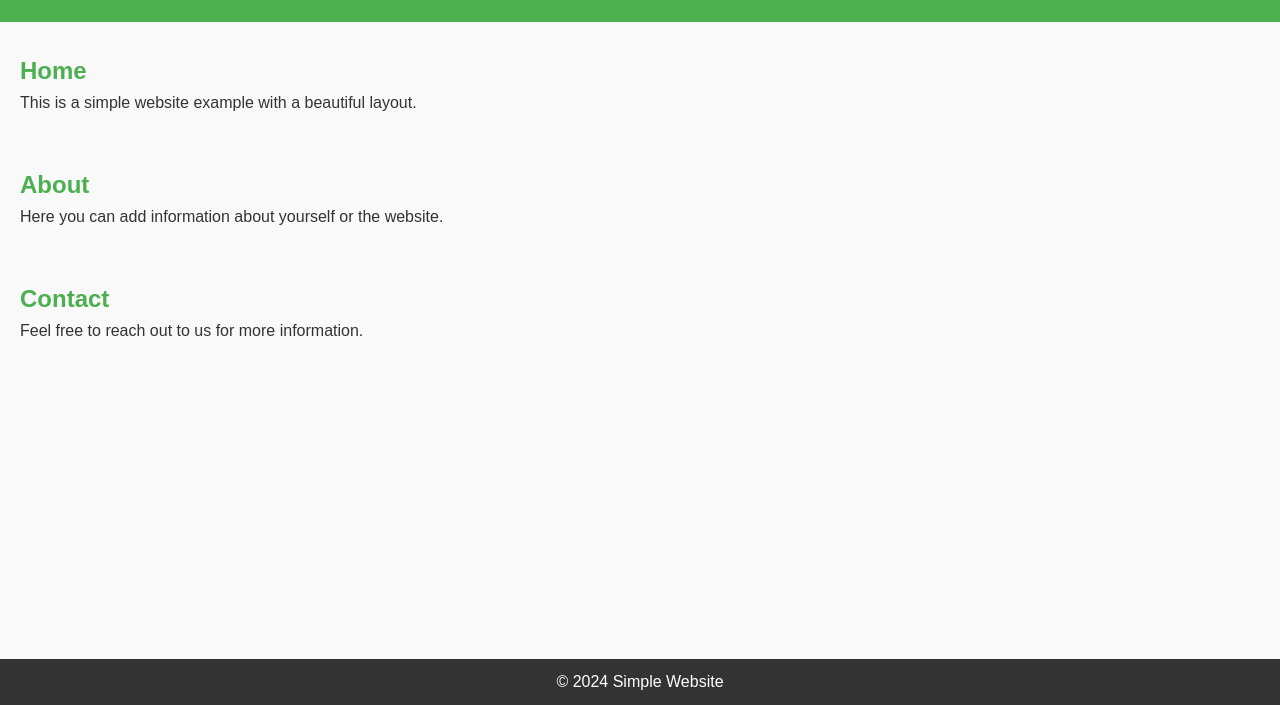
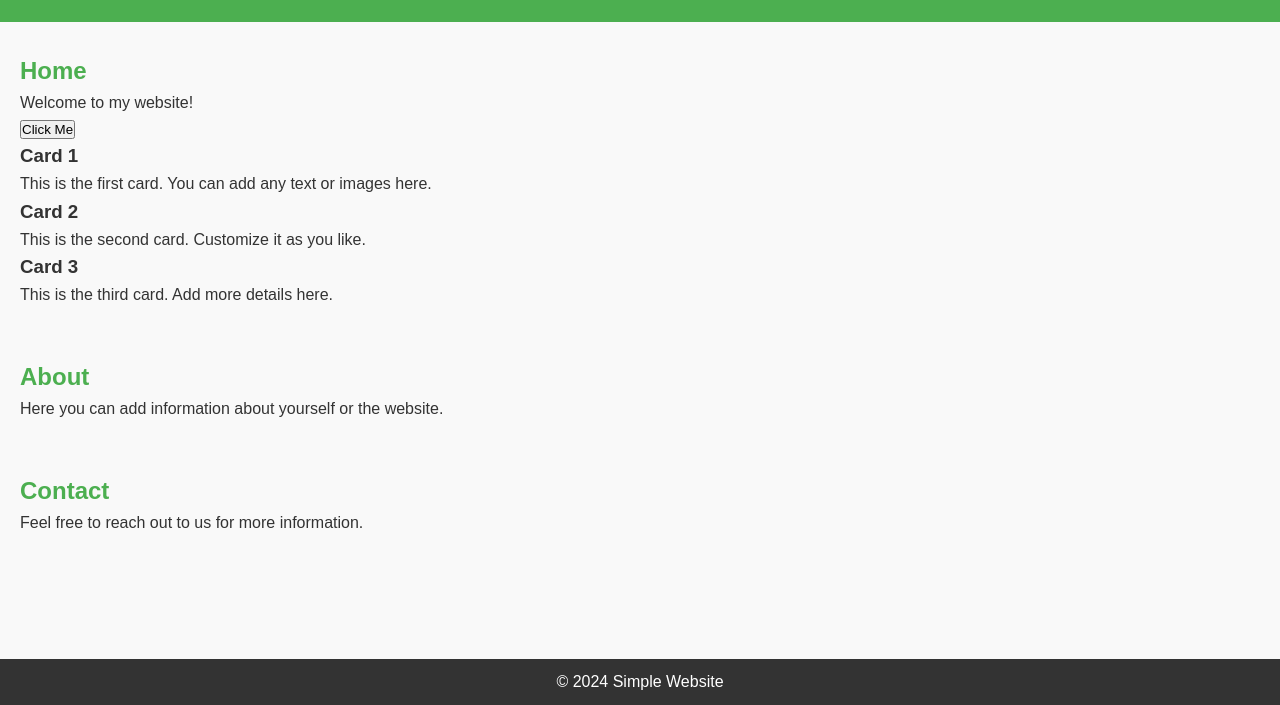
Before and after one commit to Haile-Homa/01githubexrecised, a plain HTML site: page index.html in a window 1280 px wide. Shown: the part 95-800 px from the top of the page. Drawn offline with Linux system fonts and the light colour scheme.

Commit message:
the commit my first website hoops

```diff
--- a/index.html
+++ b/index.html
@@ -18,8 +18,25 @@
 
   <section id="home">
     <h2>Home</h2>
-    <p>This is a simple website example with a beautiful layout.</p>
+    <p id="greeting">Welcome to my website!</p>
+    <button id="changeTextButton">Click Me</button>
+
+    <div class="card-container">
+      <div class="card">
+        <h3>Card 1</h3>
+        <p>This is the first card. You can add any text or images here.</p>
+      </div>
+      <div class="card">
+        <h3>Card 2</h3>
+        <p>This is the second card. Customize it as you like.</p>
+      </div>
+      <div class="card">
+        <h3>Card 3</h3>
+        <p>This is the third card. Add more details here.</p>
+      </div>
+    </div>
   </section>
+
 
   <section id="about">
     <h2>About</h2>
```
